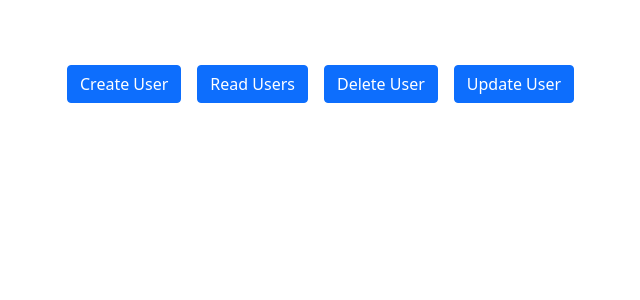
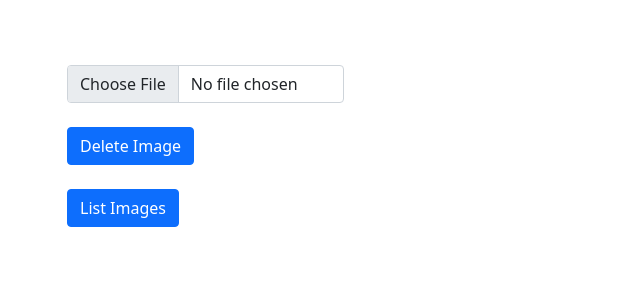
Before and after one commit to master-dhanesh/mern2morningreact, a React (Create React App) app: page / in a window 1280 px wide. Shown: the top 300 px of the page, without its empty margins (20-660 px from the left). Built offline with nearby package versions, Linux system fonts and the light colour scheme.

Commit message:
STORAGE FIREBASE

```diff
--- a/src/App.js
+++ b/src/App.js
@@ -1,73 +1,52 @@
 import app from "./firebase";
 import {
-    addDoc,
-    collection,
-    deleteDoc,
-    getDocs,
-    getFirestore,
-    doc,
-    setDoc,
-} from "firebase/firestore";
+    getDownloadURL,
+    getStorage,
+    ref,
+    uploadBytes,
+    deleteObject,
+    listAll,
+} from "firebase/storage";
+const App = () => {
+    const storage = getStorage(app);
 
-const App = () => {
-    const db = getFirestore(app);
-    const schema = collection(db, "user");
-
-    const CreateUser = async () => {
-        try {
-            const docref = await addDoc(schema, {
-                username: "Smith",
-                city: "UAE",
-            });
-            console.log("User Created.", docref.id);
-        } catch (error) {
-            console.log(error.message);
-        }
+    const UploadFile = async (e) => {
+        const imagenewname =
+            "FS-" + Date.now() + "." + e.target.files[0].name.split(".").at(-1);
+        const storageref = await ref(storage, imagenewname);
+        await uploadBytes(storageref, e.target.files[0]);
+        const download_url = await getDownloadURL(storageref);
+        console.log(download_url);
     };
 
-    const ReadUsers = async () => {
-        try {
-            const docs = await getDocs(schema);
-            const allusers = [];
-            docs.forEach((doc) => {
-                allusers.push({ id: doc.id, ...doc.data() });
-            });
-            console.log(allusers);
-        } catch (error) {
-            console.log(error.message);
-        }
+    const DeleteImage = async () => {
+        const imageref = ref(storage, "FS-1656756783787.jpg");
+        await deleteObject(imageref);
+        console.log("Image Deleted");
     };
 
-    const DeleteUser = async () => {
-        try {
-            await deleteDoc(doc(schema, "nOUAKJGWFq9b7937Z6lt"));
-            console.log("User Deleted");
-        } catch (error) {
-            console.log(error.message);
-        }
-    };
-
-    const UpdateUser = async () => {
-        await setDoc(doc(schema, "sjFBIFEkXwLFzwKhxXvZ"), {
-            username: "Jenney json",
-            city: "UAE",
+    const ListAllImages = async () => {
+        const allImageRef = ref(storage);
+        const images = await listAll(allImageRef);
+        images.items.forEach((item) => {
+            getDownloadURL(item).then((url) => console.log(url));
         });
-        console.log("User Updated");
     };
 
     return (
         <div className="container mt-5 alert">
-            <button onClick={CreateUser} className="btn btn-primary me-3">
-                Create User
+            <input
+                className="w-25 form-control me-3 "
+                type="file"
+                onChange={UploadFile}
+            />
+            <br />
+            <button onClick={DeleteImage} className="btn btn-primary me-3">
+                Delete Image
             </button>
-            <button onClick={ReadUsers} className="btn btn-primary me-3">
-                Read Users
-            </button>
-            <button onClick={DeleteUser} className="btn btn-primary me-3">
-                Delete User
-            </button>
-            <button onClick={UpdateUser} className="btn btn-primary me-3">
-                Update User
+            <br /> <br />
+            <button onClick={ListAllImages} className="btn btn-primary me-3">
+                List Images
             </button>
         </div>
     );
```
